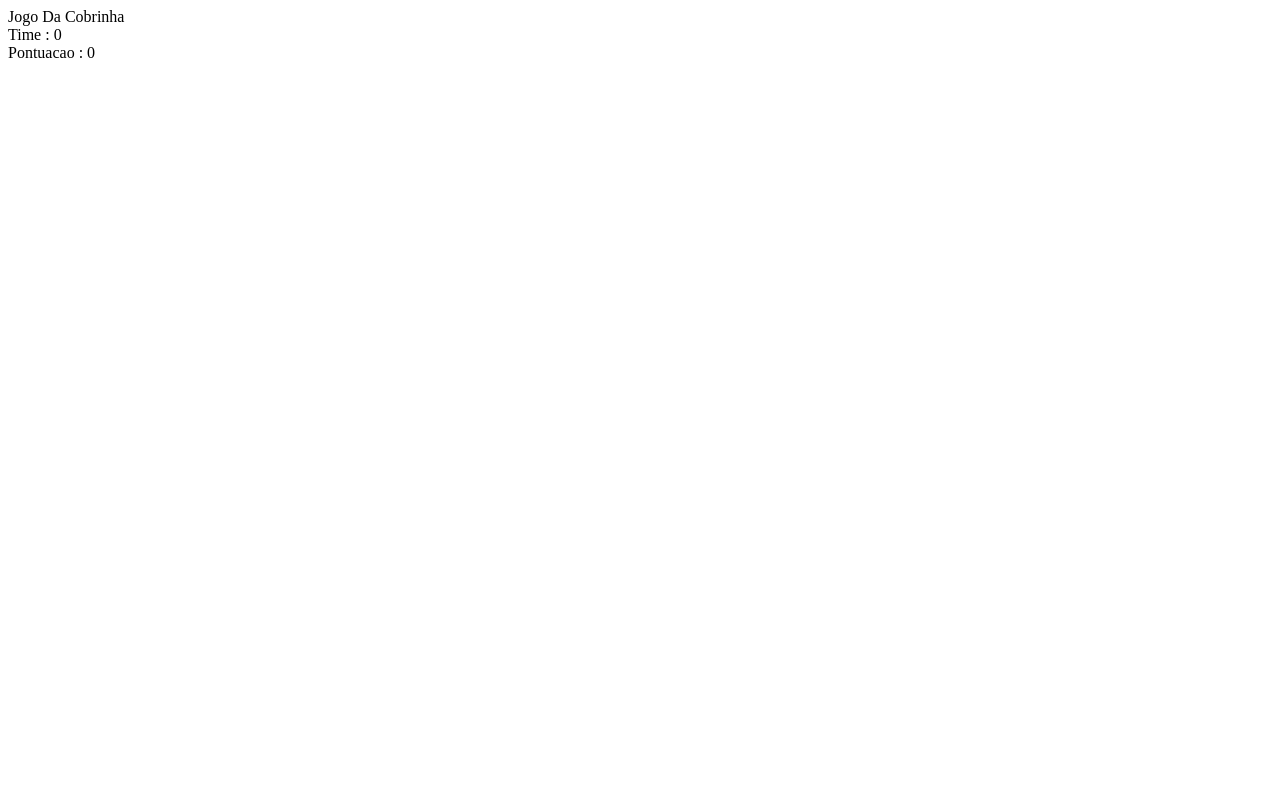
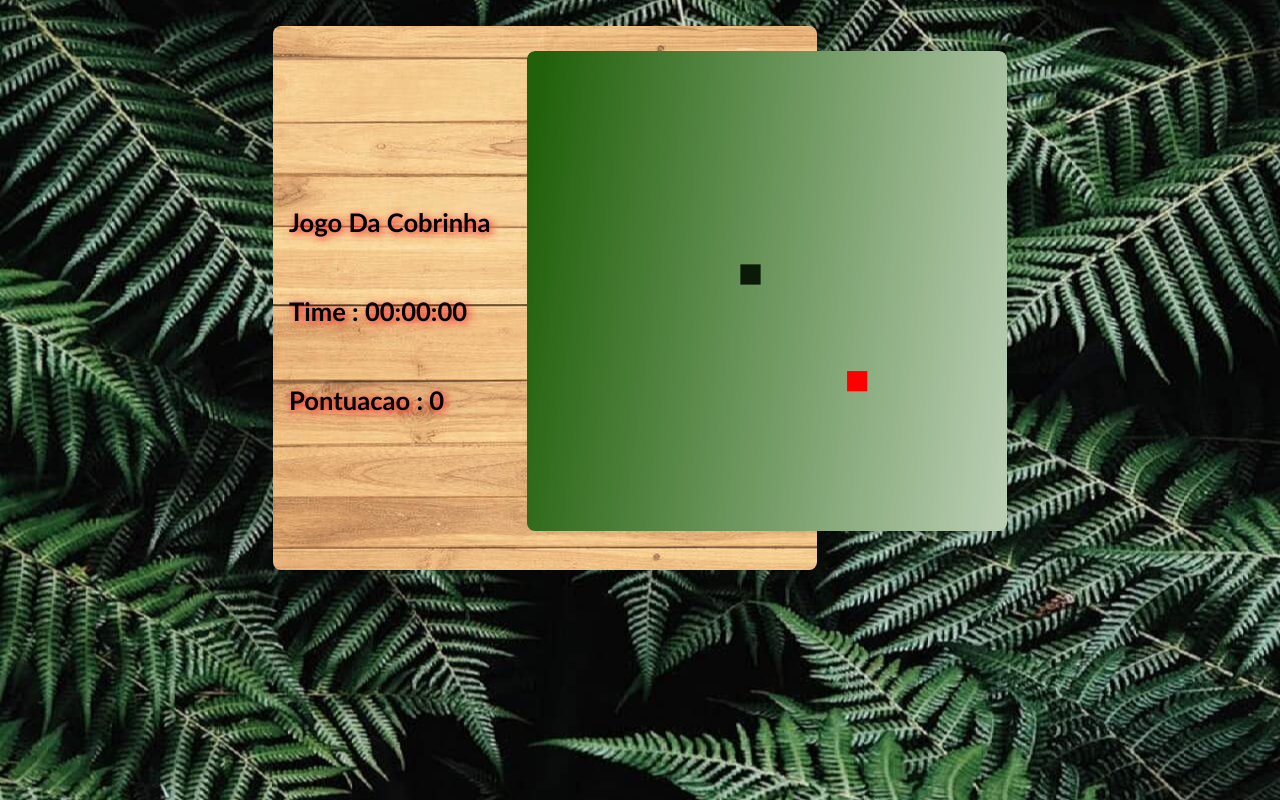
Before and after one commit to camila-github/projeto-dio-canvas-js-jogo-cobrinha, a plain HTML site: page index.html in a window 1280 px wide. Drawn offline with Linux system fonts and the light colour scheme; the site is published under a folder, as on GitHub Pages, so addresses that start at the root find nothing.

Commit message:
JogoCobrinha

```diff
--- a/assets/css/style.css
+++ b/assets/css/style.css
@@ -17,7 +17,7 @@ section {
   height: 100vh;
   width: 100%;
   padding: 2%;
-  background: url(/assets/img/img-body.jpeg) no-repeat center;
+  background: url('../img/img-body.jpeg') no-repeat center;
 }
 
 .left_score {
@@ -26,7 +26,7 @@ section {
   flex-direction: column;
   width: 34rem;
   height: 34rem;
-  background: url(/assets/img/img-left.jpeg) no-repeat left;
+  background: url('../img/img-left.jpeg') no-repeat left;
   border-radius: 8px;
   font-size: 1.6rem;
   font-family: 'Gill Sans', 'Gill Sans MT', Calibri, 'Trebuchet MS', sans-serif;
--- a/index.html
+++ b/index.html
@@ -5,10 +5,10 @@
   <meta charset="UTF-8">
   <meta name="viewport" content="width=device-width, initial-scale=1.0">
   <title>Jogo da Cobrinha - DIO</title>
-  <link rel="stylesheet" href="/assets/css/style.css">
+  <link rel="stylesheet" href="assets/css/style.css">
 
   <!--responsividade-->
-  <link rel="stylesheet" href="/assets/css/responsive.css">
+  <link rel="stylesheet" href="assets/css/responsive.css">
 </head>
 
 <body>
@@ -24,5 +24,5 @@
     </div>
   </section>
 
-  <script src="/assets/js/script.js"></script>
+  <script src="assets/js/script.js"></script>
 <body>
```
